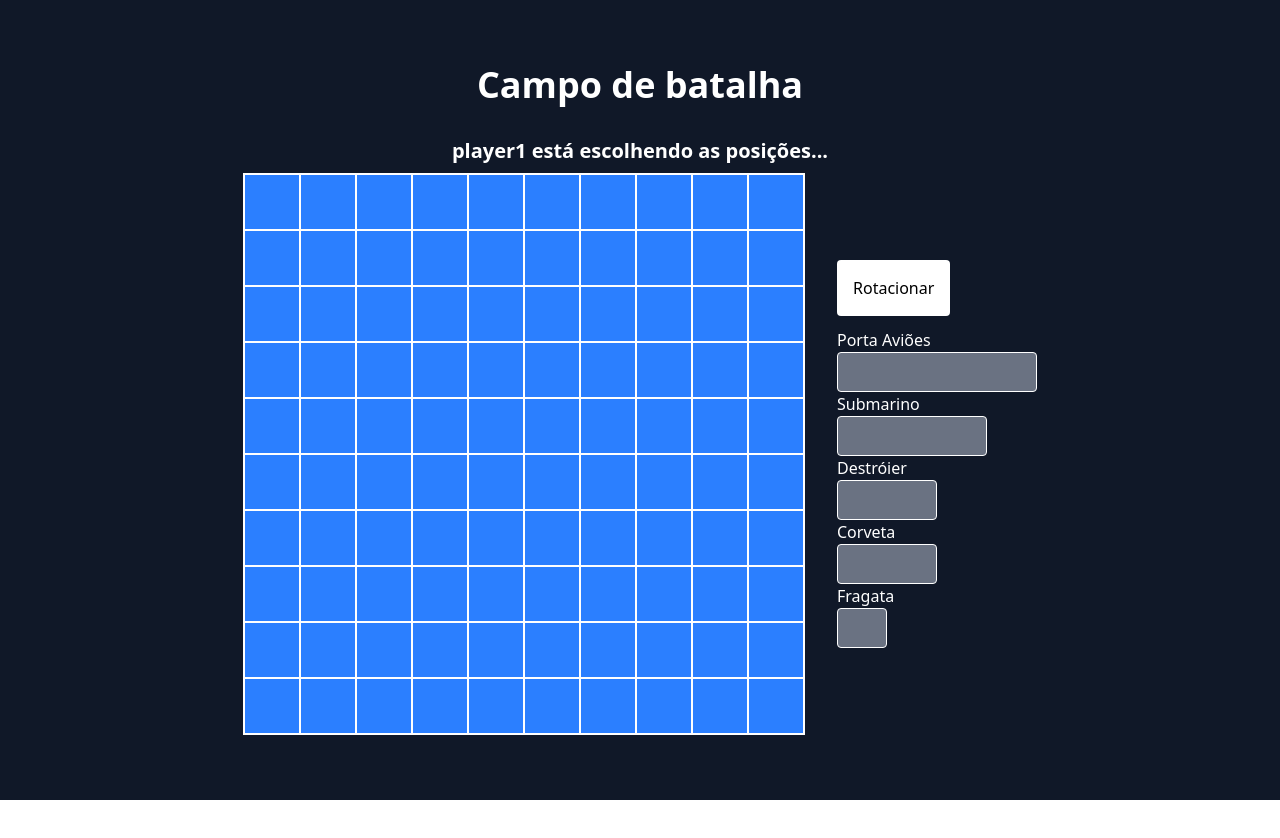
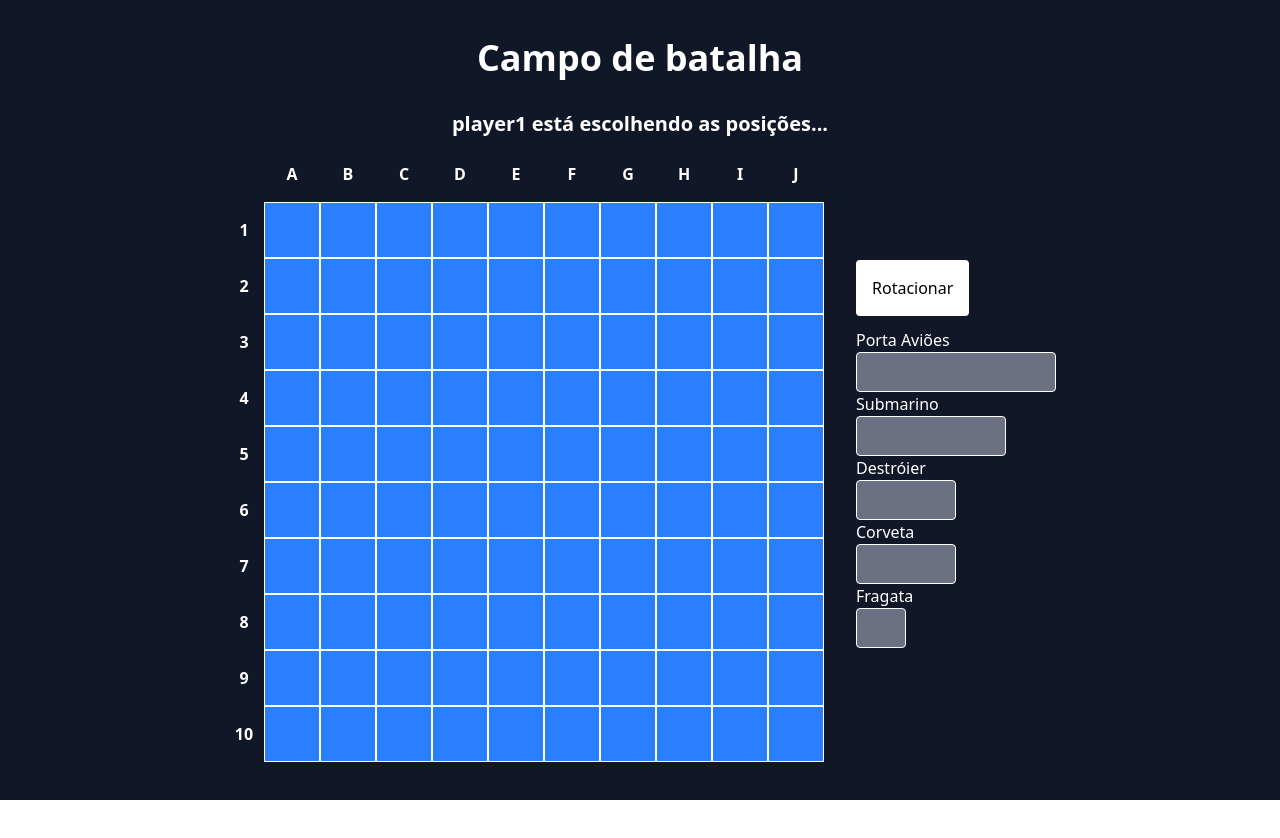
Before and after one commit to figueiredojoaopedro/battleship, a React (Vite) app: page /pages/game in a window 1280 px wide. Shown: the top 838 px of the page. Before the commit the page ends 800 px from the top, so only its background shows below. Built offline with nearby package versions, Linux system fonts and the light colour scheme.

Commit message:
added coordinates to the battlefield

```diff
--- a/src/pages/Game/Game.tsx
+++ b/src/pages/Game/Game.tsx
@@ -1,4 +1,4 @@
-import { useState } from "react";
+import React, { useState } from "react";
 
 type ShipPosition = { row: number | null; col: number | null; hit: boolean };
 type Grid = (null | boolean | String)[][];
@@ -281,44 +281,78 @@ const Game = () => {
           <p className="text-red-500 font-bold">{errorMessage}</p>
         )}
       </div>
-      <div className="flex flex-row items-center justify-center">
-        <div className="grid grid-cols-10 border-1">
-          {!isGameStarted &&
-            players[turn].grid.map((row, rowIndex) =>
-              row.map((cell, colIndex) => (
+      <div className="flex flex-row justify-center items-center">
         <div
-                  key={`${rowIndex}-${colIndex}`}
-                  onDragOver={(event) => event.preventDefault()}
-                  onDrop={(event) => handleShipDrop(event, rowIndex, colIndex)}
+          className="grid"
           style={{
-                    backgroundColor:
-                      cell === false ? "gray" : cell === true ? "red" : "",
+            gridTemplateColumns: "40px repeat(10, 56px)",
+            gridAutoRows: "56px",
           }}
-                  className="w-14 h-14 bg-blue-500 border border-white hover:bg-blue-400 cursor-pointer"
-                />
-              ))
-            )}
-          {isGameStarted &&
-            players[turn === "player1" ? "player2" : "player1"].grid.map(
-              (row, rowIndex) =>
-                row.map((cell, colIndex) => {
+        >
+          {/* Top-left corner */}
+          <div></div>
+          {/* Column headers */}
+          {"ABCDEFGHIJ".split("").map((letter, i) => (
+            <div
+              key={`col-${i}`}
+              className="flex items-center justify-center font-bold"
+            >
+              {letter}
+            </div>
+          ))}
+
+          {/* Grid rows */}
+          {players[turn].grid.map((row, rowIndex) => (
+            <React.Fragment key={`row-${rowIndex}`}>
+              {/* Row header */}
+              <div className="flex items-center justify-center font-bold">
+                {rowIndex + 1}
+              </div>
+              {row.map((cell, colIndex) => {
+                const isCellDisabled = isGameStarted && turn === "player1";
+                const cellContent = isGameStarted
+                  ? players[turn === "player1" ? "player2" : "player1"].grid[
+                      rowIndex
+                    ][colIndex]
+                  : players[turn].grid[rowIndex][colIndex];
+
+                const backgroundColor = !isGameStarted
+                  ? cellContent === false
+                    ? "gray"
+                    : ""
+                  : cellContent === true
+                  ? "red"
+                  : cellContent === "empty"
+                  ? "black"
+                  : "";
+
                 return (
                   <div
                     key={`${rowIndex}-${colIndex}`}
-                      onClick={() => handleAttack(rowIndex, colIndex)}
-                      style={{
-                        backgroundColor:
-                          cell === true
-                            ? "red"
-                            : cell === "empty"
-                            ? "black"
-                            : undefined,
-                      }}
+                    onClick={
+                      isGameStarted
+                        ? () => handleAttack(rowIndex, colIndex)
+                        : undefined
+                    }
+                    onDrop={
+                      !isGameStarted
+                        ? (event) => handleShipDrop(event, rowIndex, colIndex)
+                        : undefined
+                    }
+                    onDragOver={
+                      !isGameStarted
+                        ? (event) => event.preventDefault()
+                        : undefined
+                    }
+                    style={{ backgroundColor }}
                     className="w-14 h-14 bg-blue-500 border border-white hover:bg-blue-400 cursor-pointer"
-                    />
+                  >
+                    <svg></svg>
+                  </div>
                 );
-                })
-            )}
+              })}
+            </React.Fragment>
+          ))}
         </div>
         <div className="flex flex-col gap-3 ml-8">
           {!isGameStarted && (
```
Lines whose indentation alone changed are shown as unchanged.
